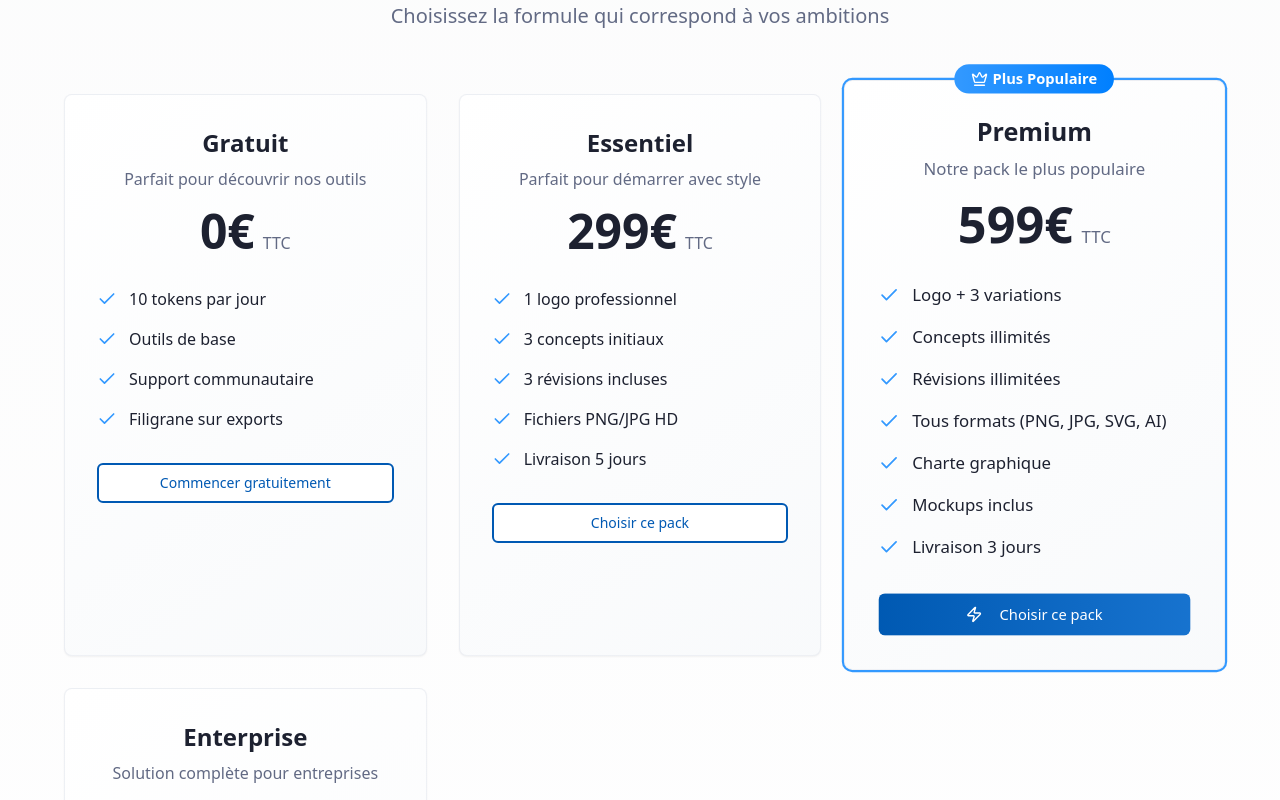
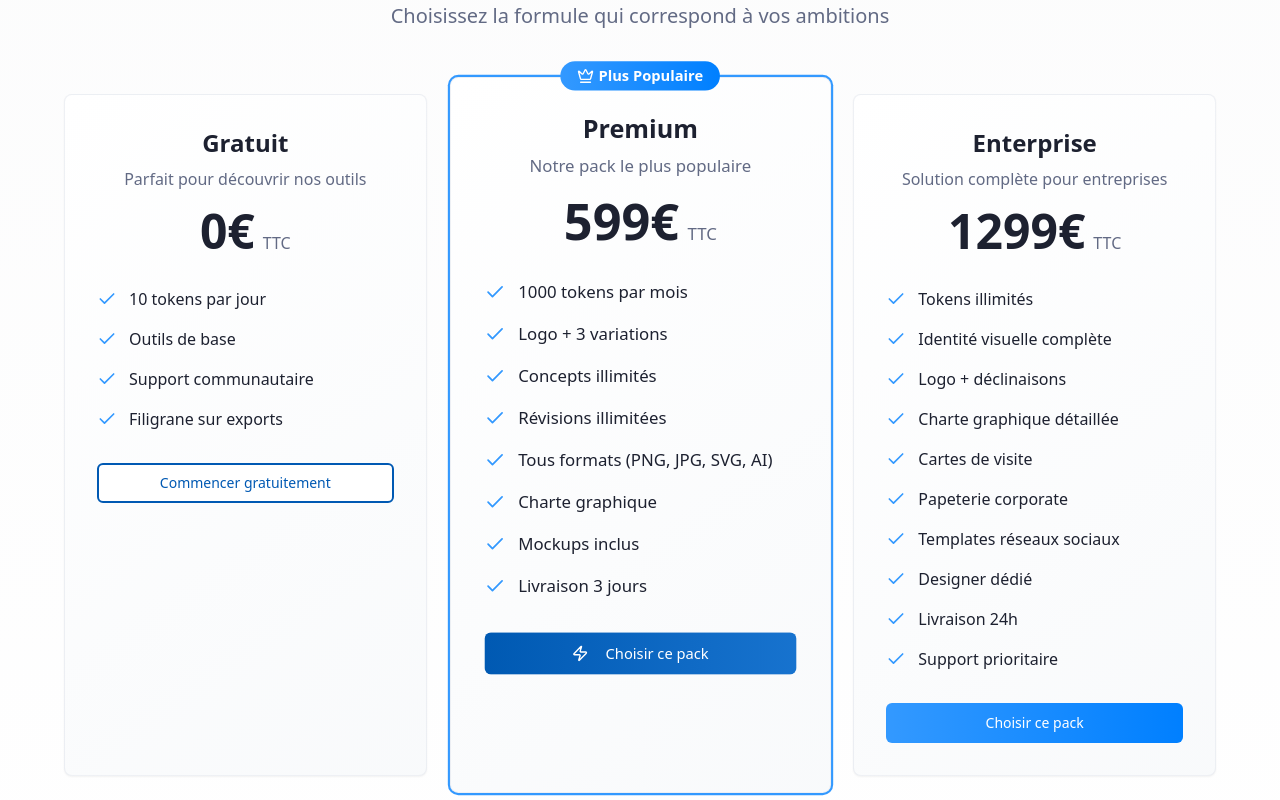
Before and after one commit to mvjdev/orbixup-design-studio, a React (Vite) app: page / in a window 1280 px wide. Shown: the part 1780-2580 px from the top of the page. Built offline with nearby package versions, Linux system fonts and the light colour scheme.

Commit message:
Update pricing with tokens
Update pricing to show 3 packs including a free tier with 10 tokens, and display token counts for paid tiers.

```diff
--- a/src/components/Pricing.tsx
+++ b/src/components/Pricing.tsx
@@ -19,25 +19,11 @@ const Pricing = () => {
       free: true
     },
     {
-      name: "Essentiel",
-      price: "299€",
-      description: "Parfait pour démarrer avec style",
-      features: [
-        "1 logo professionnel",
-        "3 concepts initiaux",
-        "3 révisions incluses",
-        "Fichiers PNG/JPG HD",
-        "Livraison 5 jours"
-      ],
-      popular: false,
-      buttonVariant: "outline" as const,
-      free: false
-    },
-    {
       name: "Premium",
       price: "599€",
       description: "Notre pack le plus populaire",
       features: [
+        "1000 tokens par mois",
         "Logo + 3 variations",
         "Concepts illimités",
         "Révisions illimitées",
@@ -55,6 +41,7 @@ const Pricing = () => {
       price: "1299€",
       description: "Solution complète pour entreprises",
       features: [
+        "Tokens illimités",
         "Identité visuelle complète",
         "Logo + déclinaisons",
         "Charte graphique détaillée",
```
